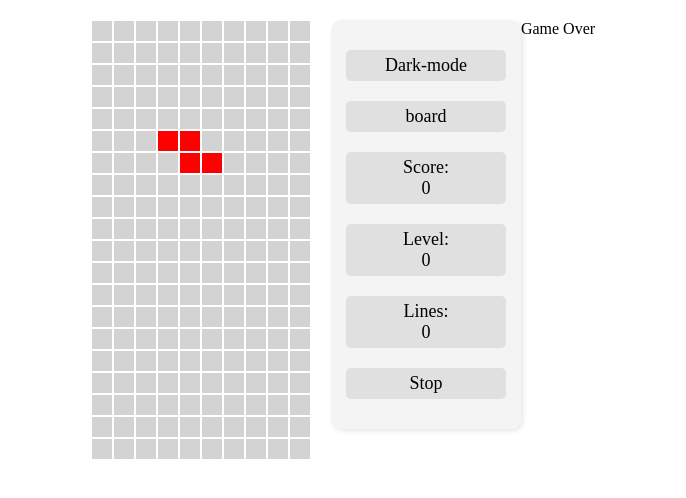
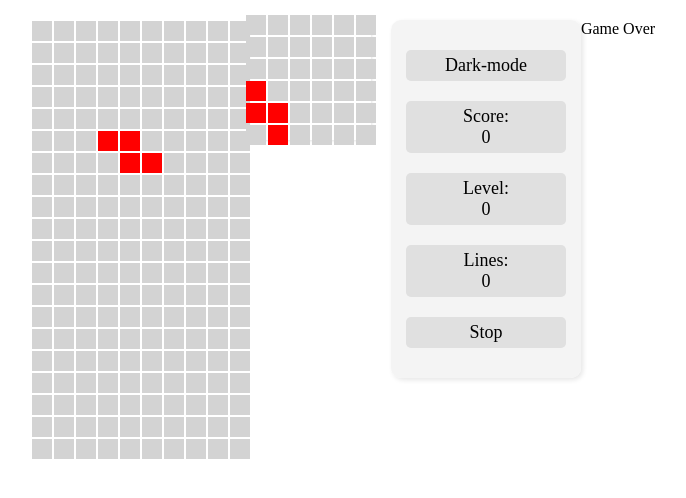
Before and after one commit to jeremyf2020/tetris, a website with bundled scripts: page index.html in a window 1280 px wide. Shown: the whole page, without its empty margins (297-983 px from the left). Built offline with nearby package versions, Linux system fonts and the light colour scheme.

Commit message:
try to use same update function for next tertrominoe board, but need to refactor

```diff
--- a/index.html
+++ b/index.html
@@ -11,9 +11,9 @@
 <body>
     <div id="canvas">
     </div>
+    <div id="next-tetrominoe"></div>
     <div id="side-board">
         <div id="dark-mode-toggle">Dark-mode</div>
-        <div id="next-tetrominoe">board</div>
         <div>
             <p>Score:</p>
             <span id="score">0</span>
--- a/main.js
+++ b/main.js
@@ -1,17 +1,19 @@
 import { initBoard, matrices, getMatrixActualSize, rotateMatrix } from "./boardFactory.js";
 
 const canvas = document.querySelector('#canvas');
+const nextBoard = document.querySelector('#next-tetrominoe')
 
 let boardWidth = 10;
 let boardHeight = 20;
 
 initBoard(canvas, boardHeight, boardWidth)
+initBoard(nextBoard, 6, 6)
 
 // initialize first tetrominoes
 let currentTetrominoe = createTetromino(matrices, boardWidth);
 
-
 updateTetriminos('add', 'current', currentTetrominoe);
+updateNextBoard('add', 'current', currentTetrominoe)
 
 
 let speedControl = {
@@ -261,3 +263,24 @@ function createTetromino(matrices, boardWidth) {
 function gameOver() {
     // alert("Game Over");
 }
+
+function updateNextBoard(action, status, tetrominoe) {
+    const { key, matrix, x, y } = tetrominoe;
+    const board = document.querySelector('#next-tetrominoe')
+
+    matrix.forEach((row, rowId) => {
+        row.forEach((cell, cellId) => {
+            if (cell !== 0) {
+                if (board.children[y + rowId].children[x + cellId].classList.contains('empty')) {
+                    board.children[y + rowId].children[x + cellId].classList.remove('empty');
+                }
+                board.children[y + rowId].children[x + cellId].classList[action](key);
+                board.children[y + rowId].children[x + cellId].classList[action](status);
+                if (action == 'remove') {
+                    board.children[y + rowId].children[x + cellId].classList.add('empty');
+                }
+            }
+        })
+    })
+
+}
--- a/styles.css
+++ b/styles.css
@@ -70,3 +70,18 @@ body {
 p {
   margin: 0;
 }
+
+#next-tetrominoe {
+  background-color: #fff; /* Or any color you prefer */
+  padding: 0; /* Remove padding */
+  text-align: center; /* Center align text or elements inside */
+  font-size: 14px; /* Set a specific font size */
+  margin: 0;
+  width: 120px; /* Set specific width if needed */
+  height: 120px; /* Set specific height if needed */
+  display: flex;
+  justify-content: center;
+  align-items: center;
+  border-radius: 5px; /* Add or remove border-radius */
+  box-shadow: 1px 1px 3px rgba(0, 0, 0, 0.1); /* Adjust box shadow */
+}
```
